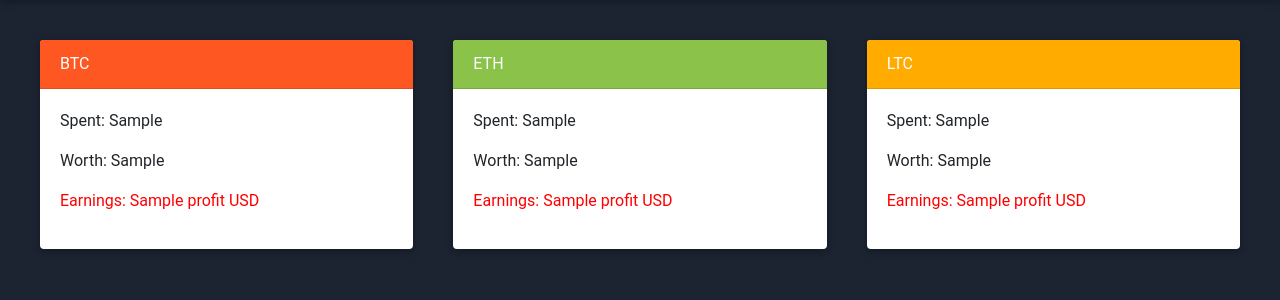
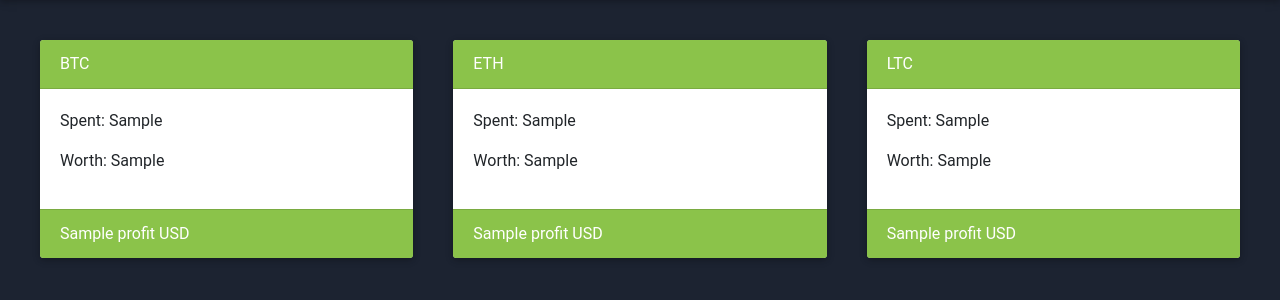
Before and after one commit to sarastik/coin-counter, a Flask app: template templates/index.html in a window 1280 px wide. Shown: the part 56-356 px from the top of the page. Run offline with Flask 2, Linux system fonts and the light colour scheme; the template is opened without the code that fills it: most values are stand-ins (such as "Sample title", 1, 10 or a date in 2020); some libraries are stand-ins or nearby versions.

Commit message:
Panels change color according to profit

```diff
--- /dev/null
+++ b/static/scripts.js
@@ -0,0 +1,25 @@
+// Scripts for the Coin Counter app
+
+/**
+ * Checks the profit field in the UI and colors the card red or green
+ * for the given wallet
+ *
+ * @param {string} currency The cryptocurrency for this wallet
+ */
+function colorCode(currency) {
+    var profitID = "#" + currency + "--profit";
+    var cardID = "#" + currency + "--card";
+    if (parseFloat($(profitID).text()) < 0) {
+        $(cardID + " > .card-header").addClass("deep-orange");
+        $(cardID + " > .card-footer").addClass("deep-orange");
+    } else {
+        $(cardID + " > .card-header").addClass("light-green");
+        $(cardID + " > .card-footer").addClass("light-green");
+    }
+}
+
+$(function() {
+    colorCode("btc");
+    colorCode("eth");
+    colorCode("ltc");
+});
--- a/templates/index.html
+++ b/templates/index.html
@@ -8,6 +8,7 @@
         <link rel="stylesheet" href="https://maxcdn.bootstrapcdn.com/font-awesome/4.6.0/css/font-awesome.min.css">
         <link rel="stylesheet" href="https://cdnjs.cloudflare.com/ajax/libs/mdbootstrap/4.4.1/css/mdb.min.css">
         <link rel="stylesheet" href="../static/styles.css">
+
     </head>
     <body>
         <nav class="navbar navbar-expand-lg navbar-dark unique-color">
@@ -16,46 +17,48 @@
 
         <div id="cards">
             <div class="card" id="btc--card">
-                <div class="card-header deep-orange white-text">BTC</div>
+                <div class="card-header white-text">BTC</div>
                 <div class="card-body">
                     <p>Spent: {{ accountDict["BTC"].nativeSpent }}</p>
                     <p>Worth: {{ accountDict["BTC"].nativeWorth }}</p>
-                    {% if accountDict["BTC"].profit > 0 %}
-                        <p style="color: green">Earnings: {{ accountDict["BTC"].profit }} {{ accountDict["BTC"].nativeCurrency }}</p>
-                    {% else %}
-                        <p style="color: red">Earnings: {{ accountDict["BTC"].profit }} {{ accountDict["BTC"].nativeCurrency }}</p>
-                    {% endif %}
+                </div>
+                <div class="card-footer white-text">
+                    <span id="btc--profit">{{ accountDict["BTC"].profit }}</span> {{ accountDict["BTC"].nativeCurrency }}
                 </div>
             </div>
             <div class="card" id="eth--card">
-                <div class="card-header light-green white-text">ETH</div>
+                <div class="card-header white-text">ETH</div>
                 <div class="card-body">
                     <p>Spent: {{ accountDict["ETH"].nativeSpent }}</p>
                     <p>Worth: {{ accountDict["ETH"].nativeWorth }}</p>
-                    {% if accountDict["ETH"].profit > 0 %}
-                        <p style="color: green">Earnings: {{ accountDict["ETH"].profit }} {{ accountDict["ETH"].nativeCurrency }}</p>
-                    {% else %}
-                        <p style="color: red">Earnings: {{ accountDict["ETH"].profit }} {{ accountDict["ETH"].nativeCurrency }}</p>
-                    {% endif %}
+                </div>
+                <div class="card-footer white-text">
+                    <span id="eth--profit">{{ accountDict["ETH"].profit }}</span> {{ accountDict["ETH"].nativeCurrency }}
                 </div>
             </div>
             <div class="card" id="ltc--card">
-                <div class="card-header amber accent-4 white-text">LTC</div>
+                <div class="card-header white-text">LTC</div>
                 <div class="card-body">
                     <p>Spent: {{ accountDict["LTC"].nativeSpent }}</p>
                     <p>Worth: {{ accountDict["LTC"].nativeWorth }}</p>
-                    {% if accountDict["LTC"].profit > 0 %}
-                        <p style="color: green">Earnings: {{ accountDict["LTC"].profit }} {{ accountDict["LTC"].nativeCurrency }}</p>
-                    {% else %}
-                        <p style="color: red">Earnings: {{ accountDict["LTC"].profit }} {{ accountDict["LTC"].nativeCurrency }}</p>
-                    {% endif %}
+                </div>
+                <div class="card-footer white-text">
+                    <span id="ltc--profit">{{ accountDict["LTC"].profit }}</span> {{ accountDict["LTC"].nativeCurrency }}
                 </div>
             </div>
         </div>
 
-        <!-- Scripts -->
+        <!-- JQuery -->
         <script type="text/javascript" src="https://code.jquery.com/jquery-3.2.1.min.js" integrity="sha256-hwg4gsxgFZhOsEEamdOYGBf13FyQuiTwlAQgxVSNgt4=" crossorigin="anonymous"></script>
+
+        <!-- Bootstrap -->
         <script src="https://maxcdn.bootstrapcdn.com/bootstrap/4.0.0-beta/js/bootstrap.min.js" integrity="sha384-h0AbiXch4ZDo7tp9hKZ4TsHbi047NrKGLO3SEJAg45jXxnGIfYzk4Si90RDIqNm1" crossorigin="anonymous"></script>
+
+        <!-- MDB -->
         <script type="text/javascript" src="https://cdnjs.cloudflare.com/ajax/libs/mdbootstrap/4.4.1/js/mdb.min.js"></script>
+
+        <!-- Custom JS -->
+        <script type="text/javascript" src="../static/scripts.js"></script>
+
     </body>
 </html>
```
